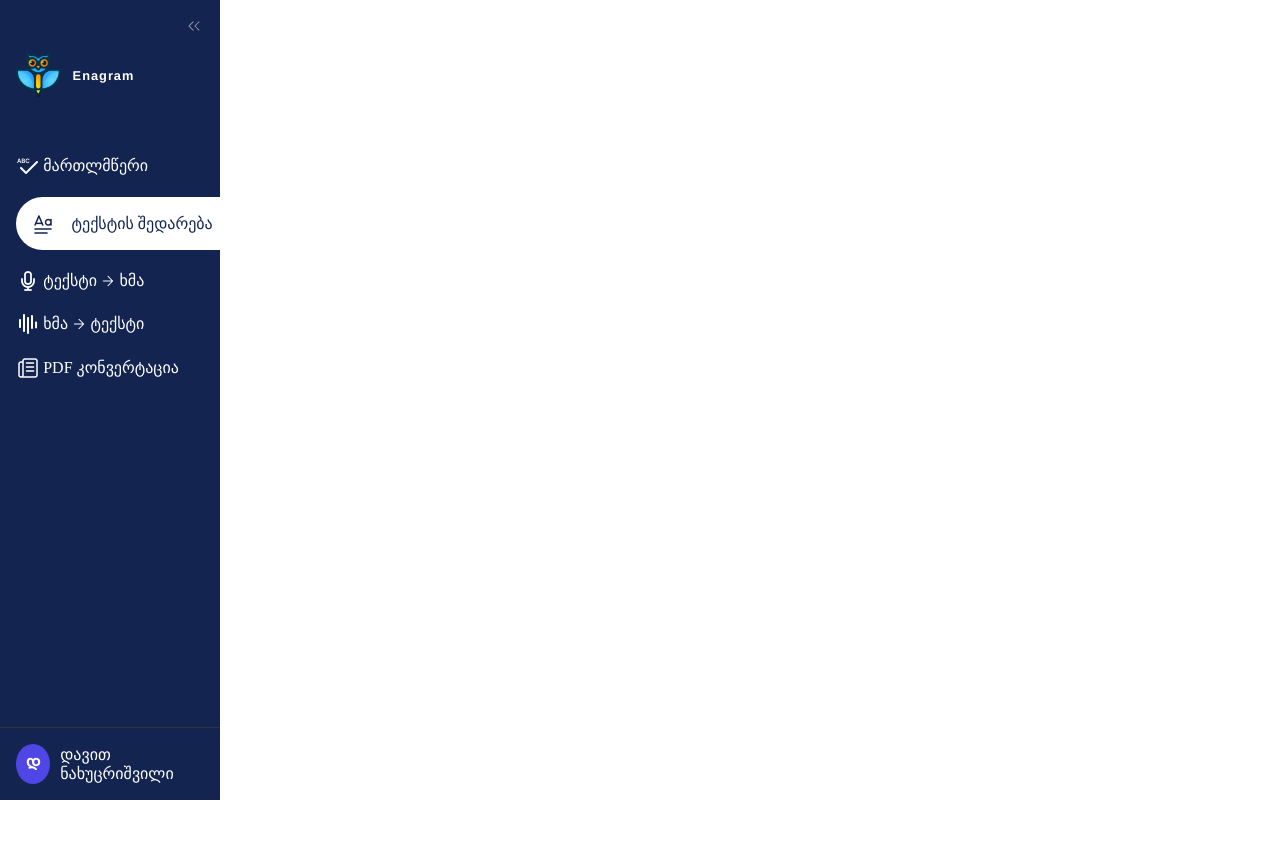
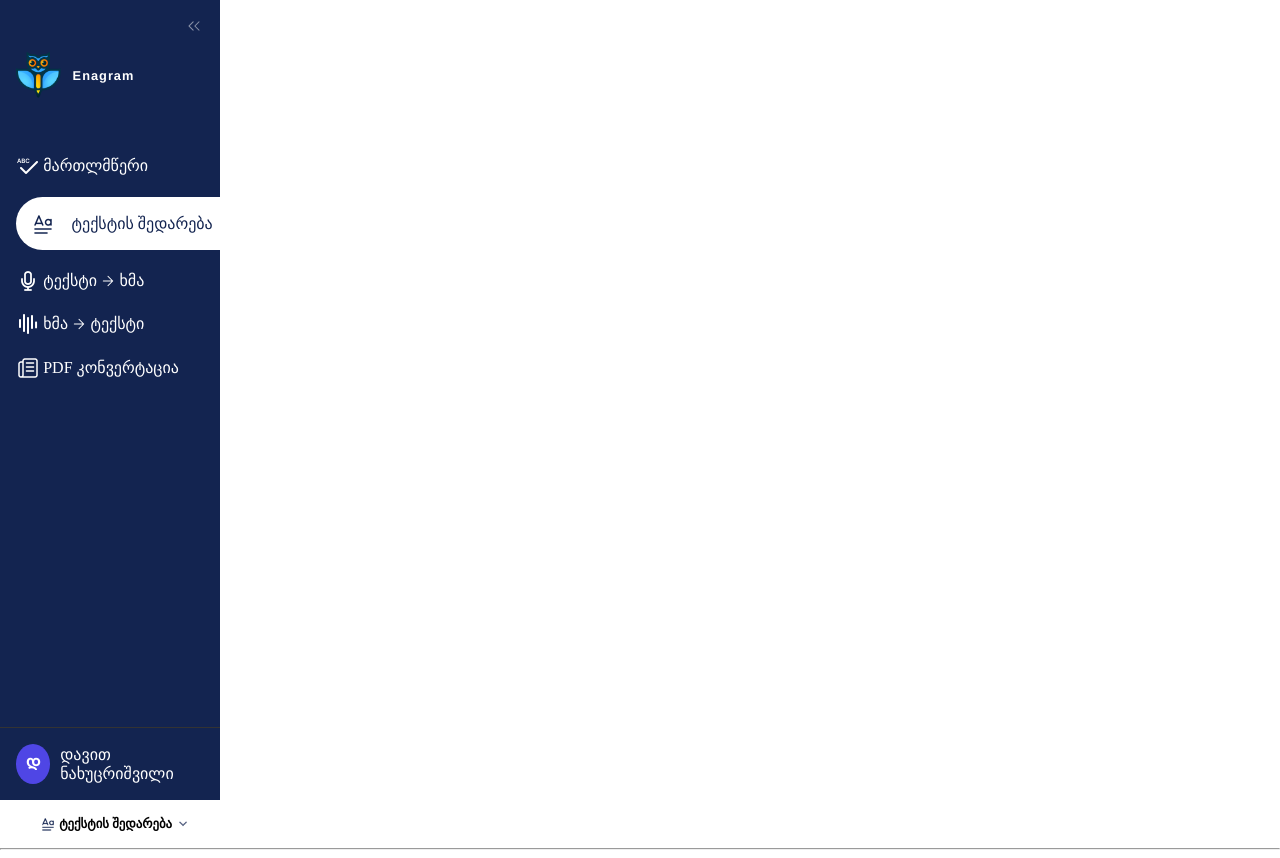
Before and after one commit to Dnakhutsrishvili/enagram-hometask, a React (Create React App) app: page / in a window 1280 px wide. Before the commit the page ends 800 px from the top, so only its background shows below. Built offline with nearby package versions, Linux system fonts and the light colour scheme.

Commit message:
add option form component

```diff
--- a/src/App.js
+++ b/src/App.js
@@ -1,10 +1,12 @@
 import './App.css';
 import Header from './components/Header.jsx';
+import TextCompare from './pages/TextCompare.jsx';
 
 function App() {
   return (
     <div>
      <Header/>
+     <TextCompare/>
     </div>
   );
 }
--- a/src/components/Header.jsx
+++ b/src/components/Header.jsx
@@ -28,8 +28,8 @@ function Header() {
       </div>
       <nav className={`${styles.nav} ${isOpen ? styles.active : ""}`}>
         <ul className={styles.navList}>
-          <li>Home</li>
-          <li>Map</li>
+          <li>მართლმწერი</li>
+          <li>ტექსტი</li>
         </ul>
       </nav>
 
--- /dev/null
+++ b/src/components/OptionForm.js
@@ -0,0 +1,16 @@
+import text from '../assets/icons/text.png'
+import down from '../assets/icons/arrow-down.png'
+import styles from './optionForm.module.css'
+
+function OptionForm() {
+  return (
+  <>
+    <ul className={styles.option}>
+        <li><img className={styles.text} src={text} alt='text'/>ტექსტის შედარება<img className={styles.text} src={down} alt='down'/></li>
+    </ul>
+    <hr/>
+    </>
+  )
+}
+
+export default OptionForm
--- /dev/null
+++ b/src/components/optionForm.module.css
@@ -0,0 +1,13 @@
+.option li {
+    display: flex;
+    align-items: center;
+    cursor: pointer;
+    font-size: 0.8rem;
+    gap: 0.2rem;
+    font-weight: 600;
+}
+
+.text {
+    width: 16px;
+    height: 16px;
+}
--- /dev/null
+++ b/src/pages/TextCompare.jsx
@@ -0,0 +1,10 @@
+import OptionForm from "../components/OptionForm"
+function TextCompare() {
+  return (
+    <main>
+        <OptionForm/>
+    </main>
+        )
+}
+
+export default TextCompare
```
Also changed, not shown: src/assets/icons/arrow-down.png (added).
